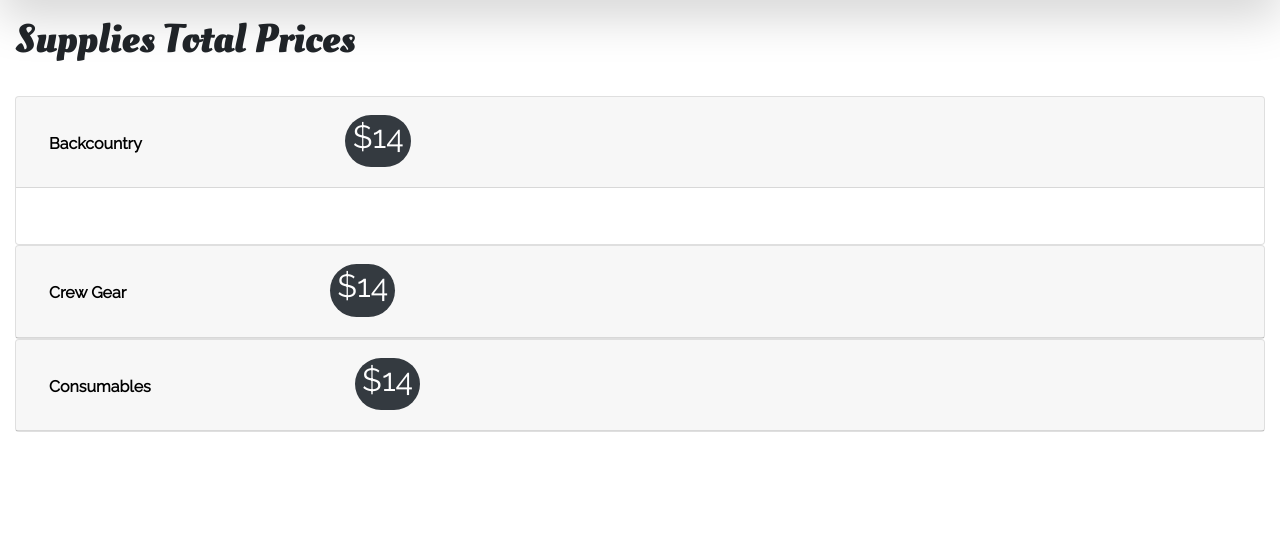
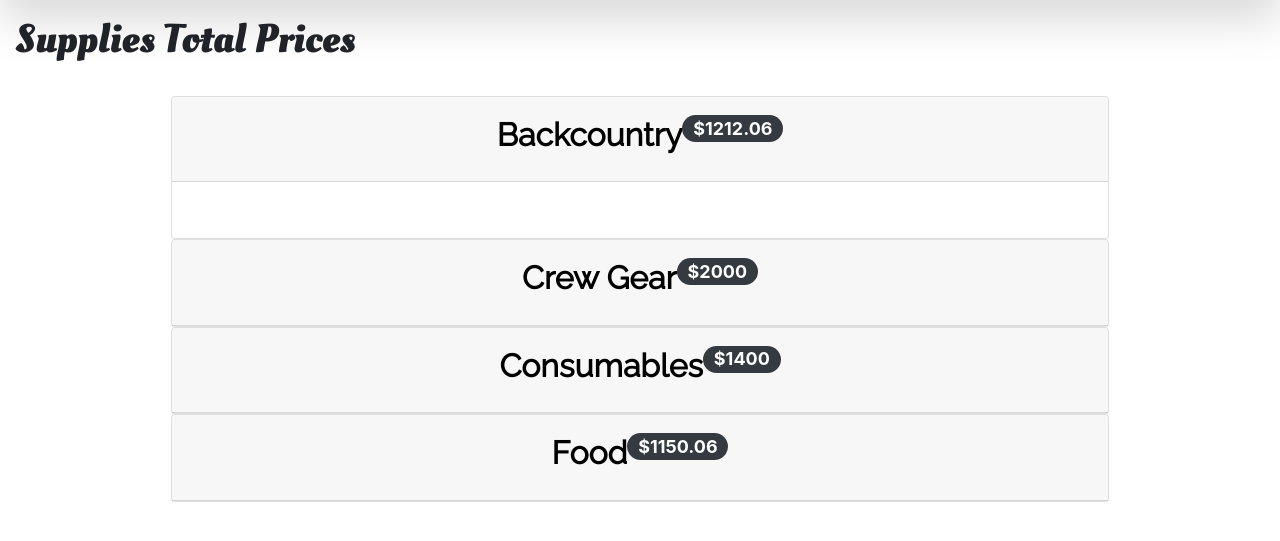
Before and after one commit to asimjb1200/UHA, a Django app: page /reports/ in a window 1280 px wide. Shown: the part 56-597 px from the top of the page. Run offline with Django 3.2, Linux system fonts and the light colour scheme; the visitor is signed in with stand-in values (Sample User, id 1); data that the repository does not hold is empty; some libraries are stand-ins or nearby versions; some web fonts are replaced.

```diff
--- a/inventory_mgmt/inventory/static/css/style.css
+++ b/inventory_mgmt/inventory/static/css/style.css
@@ -156,8 +156,12 @@ span > span h2 {
 }
 
 
-.reports button {
+.reports button h2 {
     font-family: 'Raleway';
     font-weight: bold;
     color: black;
 }
+
+.reports li {
+    font-size: 1.3rem;
+}
--- a/inventory_mgmt/inventory/templates/inventory/reports.html
+++ b/inventory_mgmt/inventory/templates/inventory/reports.html
@@ -4,16 +4,18 @@
 <h1>Supplies Total Prices</h1>
 <br>
 <div class="reports">
- <div id="accordion">
+ <div class="w-75 mx-auto" id="accordion">
+
   <div class="card">
-    <div class="card-header" id="headingOne">
+    <div class="card-header text-center" id="headingOne">
       <h5 class="mb-0">
         <button class="btn btn-link" data-toggle="collapse" data-target="#collapseOne" aria-expanded="false" aria-controls="collapseOne">
-          Backcountry
-          <span style="margin-left: 200px;"><span class="badge badge-dark badge-pill"><h2>$14</h2></span></span>
+          <h2 style="float: left;">Backcountry</h2>
+          <h4 style="float: right;"><span class="badge badge-dark badge-pill" >$1212.06</span></h4>
         </button>
       </h5>
     </div>
+
     <div id="collapseOne" class="collapse show" aria-labelledby="headingOne" data-parent="#accordion">
       <div class="card-body">
         <ul>
@@ -30,15 +32,17 @@
       </div>
     </div>
   </div>
+
   <div class="card">
-    <div class="card-header" id="headingTwo">
+    <div class="card-header text-center" id="headingTwo">
       <h5 class="mb-0">
         <button class="btn btn-link collapsed" data-toggle="collapse" data-target="#collapseTwo" aria-expanded="false" aria-controls="collapseTwo">
-          Crew Gear
-          <span style="margin-left: 200px;"><span class="badge badge-dark badge-pill"><h2>$14</h2></span></span>
+          <h2 style="float: left;">Crew Gear</h2>
+          <h4 style="float: right"><span class="badge badge-dark badge-pill">$2000</span></h4>
         </button>
       </h5>
     </div>
+
     <div id="collapseTwo" class="collapse" aria-labelledby="headingTwo" data-parent="#accordion">
       <div class="card-body">
         {% for supply in supplies %}
@@ -53,15 +57,17 @@
       </div>
     </div>
   </div>
+
   <div class="card">
-    <div class="card-header" id="headingThree">
+    <div class="card-header text-center" id="headingThree" >
       <h5 class="mb-0">
         <button class="btn btn-link collapsed" data-toggle="collapse" data-target="#collapseThree" aria-expanded="false" aria-controls="collapseThree">
-          Consumables
-          <span style="margin-left: 200px;"><span class="badge badge-dark badge-pill"><h2>$14</h2></span></span>
+          <h2 style="float: left;">Consumables</h2>
+          <h4 style="float: right"><span class="badge badge-dark badge-pill">$1400</span></h4>
         </button>
       </h5>
     </div>
+
     <div id="collapseThree" class="collapse" aria-labelledby="headingThree" data-parent="#accordion">
       <div class="card-body">
             {% for supply in supplies %}
@@ -76,6 +82,30 @@
       </div>
     </div>
   </div>
+
+    <div class="card">
+        <div class="card-header text-center" id="headingThree" >
+        <h5 class="mb-0">
+            <button class="btn btn-link collapsed" data-toggle="collapse" data-target="#collapseFour" aria-expanded="false" aria-controls="collapseThree">
+                <h2 style="float: left;">Food</h2>
+                <h4 style="float: right"><span class="badge badge-dark badge-pill">$1150.06</span></h4>
+            </button>
+      </h5>
+    </div>
+
+    <div id="collapseFour" class="collapse" aria-labelledby="headingFour" data-parent="#accordion">
+      <div class="card-body">
+            {% for item in food %}
+                    {% if item.total is not None %}
+                        <li>{{ item.food_name }} - {{ item.total }}</li>
+                        {% else %}
+                        <li>{{ item.food_name }} - Price Unavailable</li>
+                    {% endif %}
+            {% endfor %}
+      </div>
+    </div>
+  </div>
+
 </div>
 </div>
 {% endblock %}
--- a/inventory_mgmt/inventory/templates/inventory/trip_manager.html
+++ b/inventory_mgmt/inventory/templates/inventory/trip_manager.html
@@ -10,7 +10,7 @@
   </div>
 </div>
 {% for customer in object_list  %}
-    <div class="card shadow-lg mb-3 text-center rounded bg-dark text-white" style="min-width: 15rem; font-family: Montserrat; max-width: 25%;">
+    <div class="card shadow-lg mb-3 text-center rounded bg-dark text-white" style="min-width: 15rem; font-family: Montserrat;">
         <div class="card-header" >{% if customer.trip_end < today or customer.trip_end == today %}Trip Concluded {% else %} {{ customer.payment_status }} {% endif %}</div>
         <!--<img class="card-img-top fa fa-address-card fa-5x" src="" alt="Card image">-->
         <span class="fas fa-id-card fa-5x" style="color: white;">&nbsp;</span>
--- a/inventory_mgmt/inventory/views.py
+++ b/inventory_mgmt/inventory/views.py
@@ -433,6 +433,7 @@ class FinancialListView(LoginRequiredMixin, generic.ListView):
     def get_context_data(self, **kwargs):
         context = super().get_context_data(**kwargs)
         context["supplies"] = supplies.objects.all()
+        context["food"] = food.objects.all()
         return context
 
 
@@ -600,10 +601,10 @@ class TripBuilder(LoginRequiredMixin, View):
             extra_food_purchased = form.cleaned_data['extra_food_purchased']
             extra_supplies = form.cleaned_data['extra_supplies']
 
-            if trips.objects.filter(van_used = form.cleaned_data['van_used']).exists():
-                #if trips.objects.filter(van_used = form.cleaned_data['van_used']).trip_start < datetime.date.today() and trips.objects.filter()
-                messages.warning(request, van_used.vanName + ' is currently in use. Pick another vehicle.' )
-                return render(request, self.template_name, {'form': form})
+            # if trips.objects.filter(van_used = form.cleaned_data['van_used']).exists():
+            #     #if trips.objects.filter(van_used = form.cleaned_data['van_used']).trip_start < datetime.date.today() and trips.objects.filter()
+            #     messages.warning(request, van_used.vanName + ' is currently in use. Pick another vehicle.' )
+            #     return render(request, self.template_name, {'form': form})
 
             if (trip_end is None and trip_start is None):
                 trip.save()
@@ -614,6 +615,7 @@ class TripBuilder(LoginRequiredMixin, View):
             trip.save()
             form.save_m2m()
             toggleAvailable(self, van_used)
+
 
             if trip is not None:
                 return redirect('inventory:view-trips')
```
Also changed, not shown: inventory_mgmt/inventory/admin.py (+6 -6 lines), inventory_mgmt/inventory/models.py (+7 -6 lines), inventory_mgmt/inventory/migrations/0001_initial.py, inventory_mgmt/inventory/migrations/0002_auto_20190511_1144.py (deleted).
